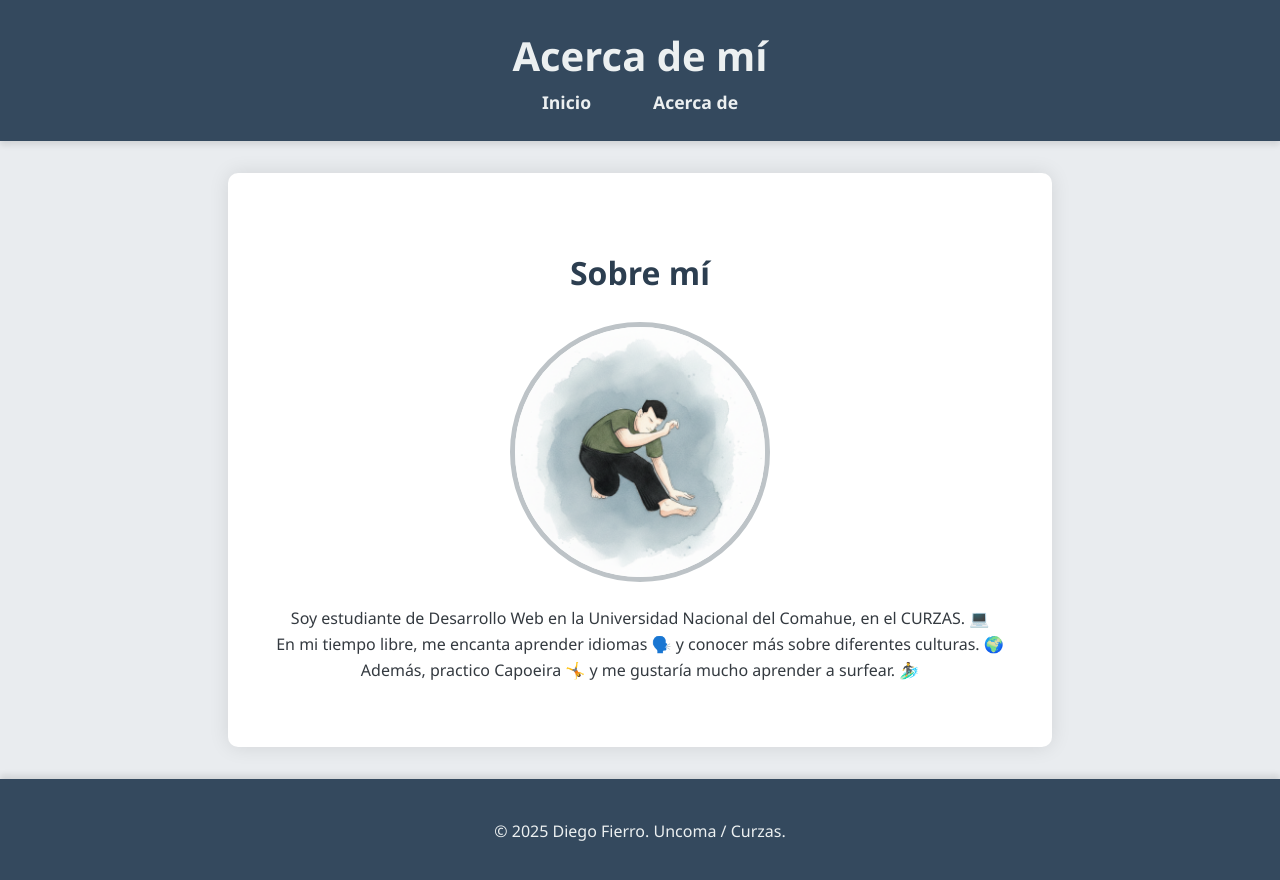
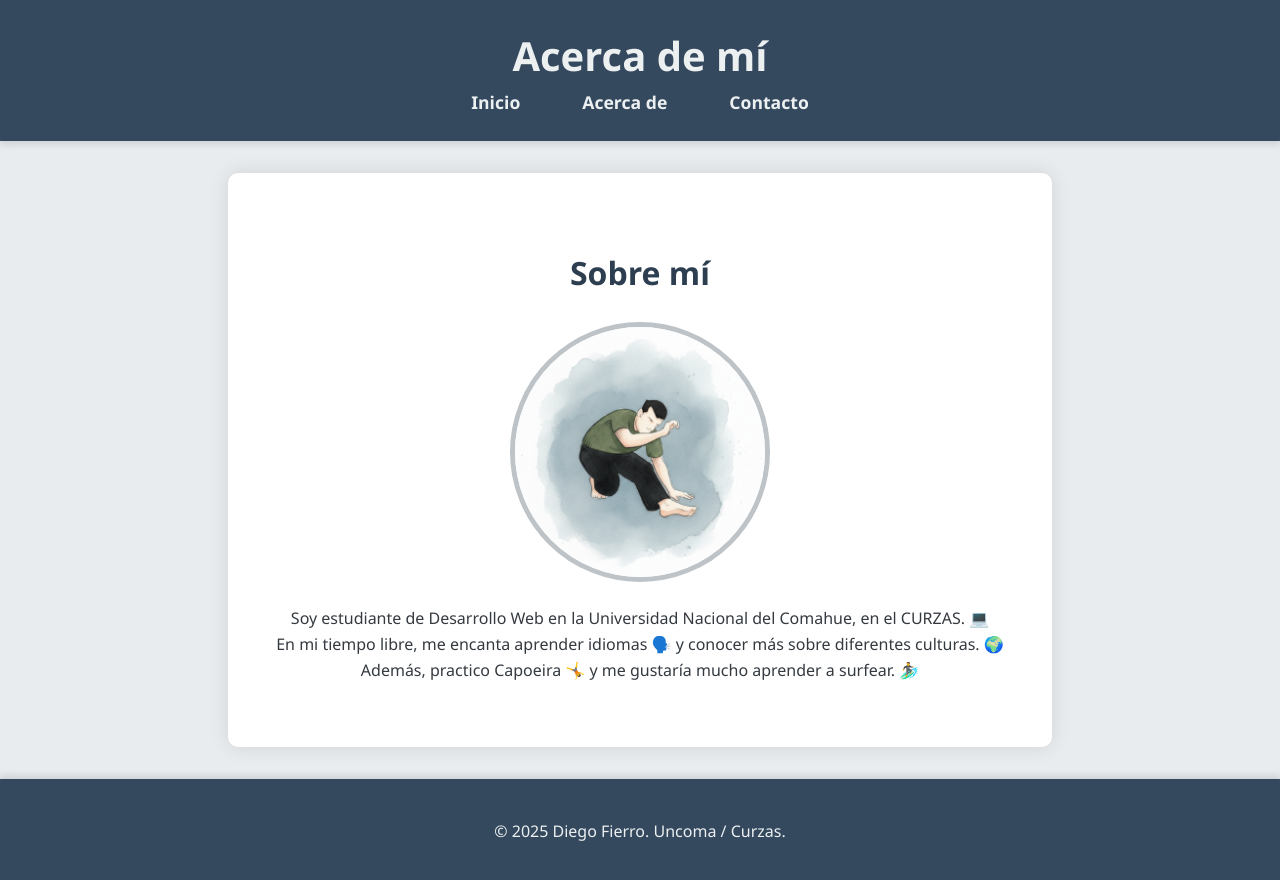
Before and after one commit to DiegoFierro/portfolio, a plain HTML site: page acercade.html in a window 1280 px wide. Drawn offline with Linux system fonts and the light colour scheme.

Commit message:
Update acercade.html
Sección "Contacto" agregado al nav.

```diff
--- a/acercade.html
+++ b/acercade.html
@@ -13,6 +13,7 @@
             <ul>
                 <li><a href="index.html">Inicio</a></li>
                 <li><a href="acercade.html">Acerca de</a></li>
+                <li><a href="contacto.html">Contacto</a></li>
             </ul>
         </nav>
     </header>
@@ -31,4 +32,5 @@
         <p>&copy; 2025 Diego Fierro. Uncoma / Curzas.</p>
     </footer>
 </body>
+
 </html>
```
